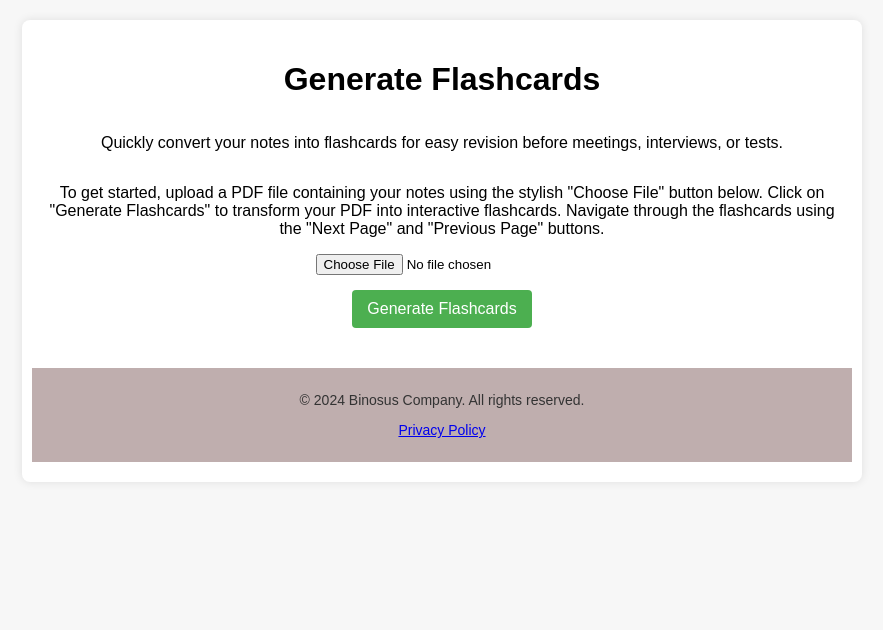
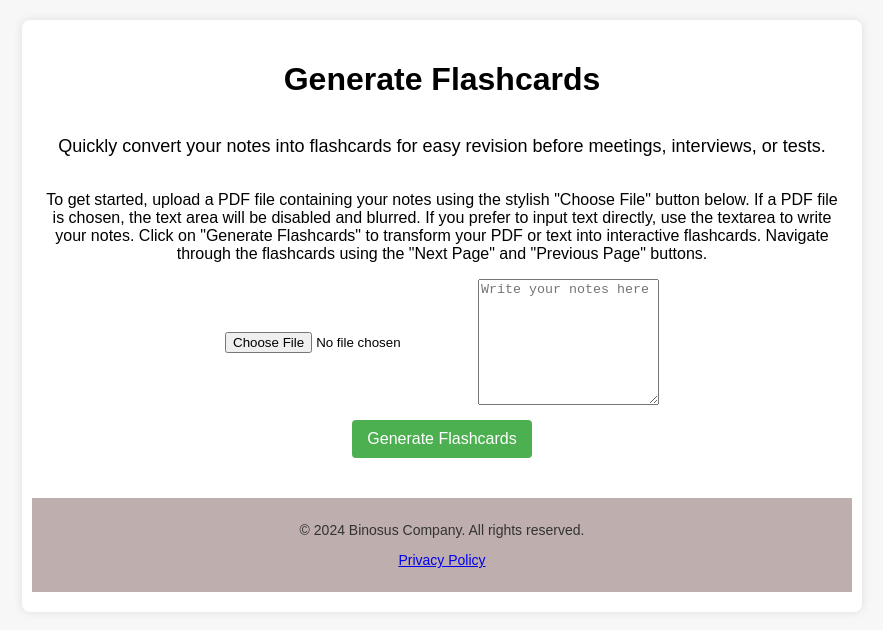
Before and after one commit to sagacioussid02/flashcards-ui, a React (Create React App) app: page / in a window 1280 px wide. Shown: the top 630 px of the page, without its empty margins (198-1081 px from the left). Built offline with nearby package versions, Linux system fonts and the light colour scheme.

Commit message:
textarea logic

```diff
--- a/public/index.html
+++ b/public/index.html
@@ -2,14 +2,14 @@
 <html lang="en">
   <head>
     <meta charset="utf-8" />
-    <link rel="icon" href="%PUBLIC_URL%/favicon.ico" />
+    <link rel="icon" href="%PUBLIC_URL%/binosus.ico" />
     <meta name="viewport" content="width=device-width, initial-scale=1" />
     <meta name="theme-color" content="#000000" />
     <meta
       name="description"
       content="Web site created using create-react-app"
     />
-    <link rel="apple-touch-icon" href="%PUBLIC_URL%/logo192.png" />
+    <link rel="apple-touch-icon" href="%PUBLIC_URL%/logo.png" />
     <!--
       manifest.json provides metadata used when your web app is installed on a
       user's mobile device or desktop. See https://developers.google.com/web/fundamentals/web-app-manifest/
--- a/src/App.css
+++ b/src/App.css
@@ -198,6 +198,22 @@ button:hover {
   transform: translateY(0);
 }
 
+.partition {
+  height: 1px;
+  background-color: #ccc; /* Adjust the color as needed */
+  margin: 10px 0; /* Adjust the margin as needed */
+}
+
+.textarea-description {
+  width: 1.5 times;
+  height: double height;
+}
+
+.bigger-text {
+  font-size: 18px; /* Adjust the size as needed */
+  /* Add any other styling you desire */
+}
+
 
 @keyframes fadeIn {
   from {
--- a/src/App.js
+++ b/src/App.js
@@ -4,10 +4,12 @@ import './App.css'; // Import your CSS file for styling
 
 const FlashcardApp = () => {
   const [selectedFile, setSelectedFile] = useState(null);
+  const [description, setDescription] = useState('');
   const [loading, setLoading] = useState(false);
   const [flashcards, setFlashcards] = useState([]);
   const [currentPage, setCurrentPage] = useState(0);
   const [error, setError] = useState(null);
+  const [userText, setUserText] = useState('');
 
 
   const handleFileChange = (event) => {
@@ -38,9 +40,15 @@ const FlashcardApp = () => {
   const handleGenerateFlashcards = async () => {
     setLoading(true);
 
-    if (selectedFile) {
+    let userText = description.trim();
+
+    if (selectedFile || userText) {
       const formData = new FormData();
-      formData.append('pdf', selectedFile);
+      if (selectedFile) {
+        formData.append('pdf', selectedFile);
+      } else {
+        formData.append('text', userText);
+      }
 
       try {
         const response = await fetch('https://binosusai.com/generate-flashcards', {
@@ -61,7 +69,7 @@ const FlashcardApp = () => {
         setLoading(false);
       }
     } else {
-      console.warn('Please select a PDF file.');
+      console.warn('Please select a PDF file or enter text.');
       setLoading(false);
     }
   };
@@ -80,16 +88,22 @@ const FlashcardApp = () => {
     setCurrentPage((prevPage) => Math.max(prevPage - 1, 0));
   };
 
+  const handleTextChange = (event) => {
+    setUserText(event.target.value);
+  };
+
   return (
     <div className="flashcard-container">
       <h1>Generate Flashcards</h1>
-      <p>
+      <p className="bigger-text">
         Quickly convert your notes into flashcards for easy revision before meetings, interviews, or tests.
       </p>
       <p>
-        To get started, upload a PDF file containing your notes using the stylish "Choose File" button below.
-        Click on "Generate Flashcards" to transform your PDF into interactive flashcards. Navigate through
-        the flashcards using the "Next Page" and "Previous Page" buttons.
+        To get started, upload a PDF file containing your notes using the stylish "Choose File"
+        button below. If a PDF file is chosen, the text area will be disabled and blurred.
+        If you prefer to input text directly, use the textarea to write your notes.
+        Click on "Generate Flashcards" to transform your PDF or text into interactive flashcards.
+        Navigate through the flashcards using the "Next Page" and "Previous Page" buttons.
       </p>
       <div className="file-input-container">
           <input id="fileInput" type="file" accept=".pdf" onChange={handleFileChange} />
@@ -98,6 +112,25 @@ const FlashcardApp = () => {
               Selected File: {selectedFile.name}
             </div>
           )}
+
+        <div className="partition"></div>
+
+        {selectedFile ? (
+        <textarea
+            className="blurred-textarea"
+            placeholder="Text area blurred when a file is chosen."
+            disabled
+          />
+        ) : (
+          <textarea
+            id="articlebox"
+            className="textarea-description"
+            placeholder="Write your notes here"
+            value={description}
+            rows={8}
+            onChange={(e) => setDescription(e.target.value)}
+          />
+        )}
       </div>
 
       {/* Display error message if it exists */}
```
Also changed, not shown: public/logo.png (added), 1 other file (tests, documents, lock files or other folders).
